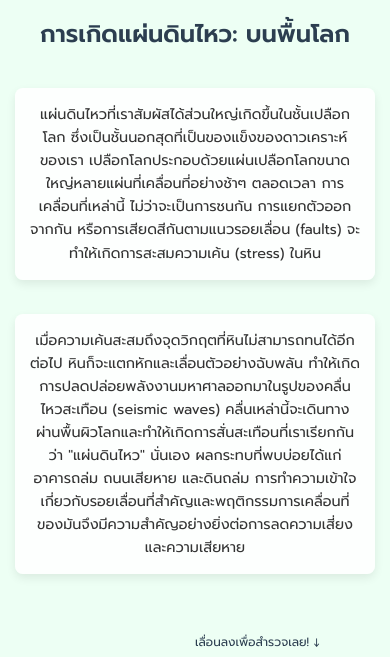
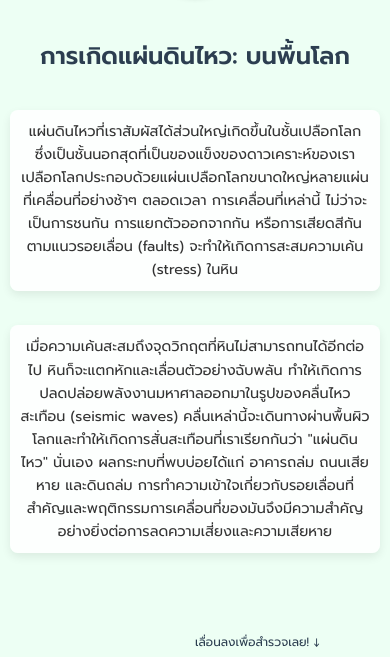
Before and after one commit to StarfallDownonmyhead/Webpage, a plain HTML site: page index.html in a window 390 px wide. Shown: the part 187-844 px from the top of the page. Drawn offline with Linux system fonts and the light colour scheme.

Commit message:
index.html

```diff
--- a/index.html
+++ b/index.html
@@ -144,7 +144,7 @@
         /* การตอบสนองต่อหน้าจอเล็ก */
         @media (max-width: 768px) {
             .section {
-                padding: 30px 15px; /* ลด padding สำหรับหน้าจอขนาดเล็ก */
+                padding: 20px 10px; /* ลด padding สำหรับหน้าจอขนาดเล็ก */
             }
 
             .section h1 {
@@ -152,7 +152,7 @@
             }
             .section p {
                 font-size: 0.95em; /* ขนาดตัวอักษรย่อหน้าเล็กลงเล็กน้อย */
-                padding: 20px; /* ปรับ padding ของย่อหน้า */
+                padding: 10px; /* ปรับ padding ของย่อหน้า */
             }
             .minimal-illustration {
                 width: 120px; /* ภาพประกอบเล็กลง */
@@ -186,7 +186,7 @@
             }
             .section p {
                 font-size: 0.9em; /* ขนาดตัวอักษรย่อหน้าเล็กลงอีก */
-                padding: 15px;
+                padding: 10px;
             }
             .minimal-illustration {
                 width: 100px; /* ภาพประกอบเล็กลงอีก */
```
